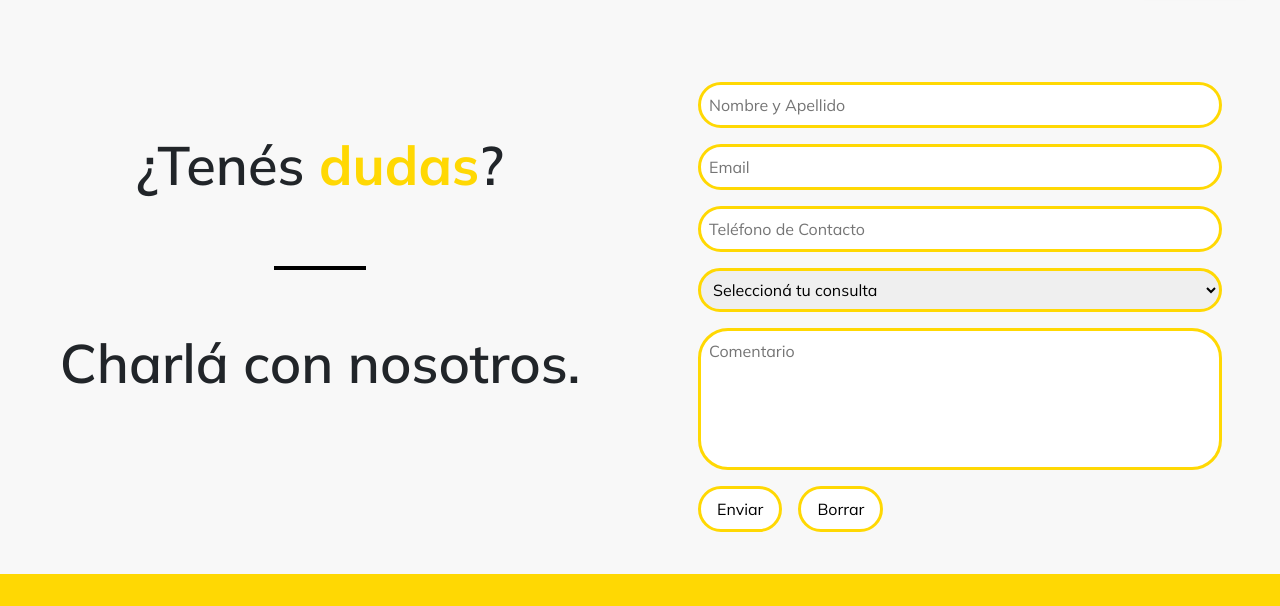
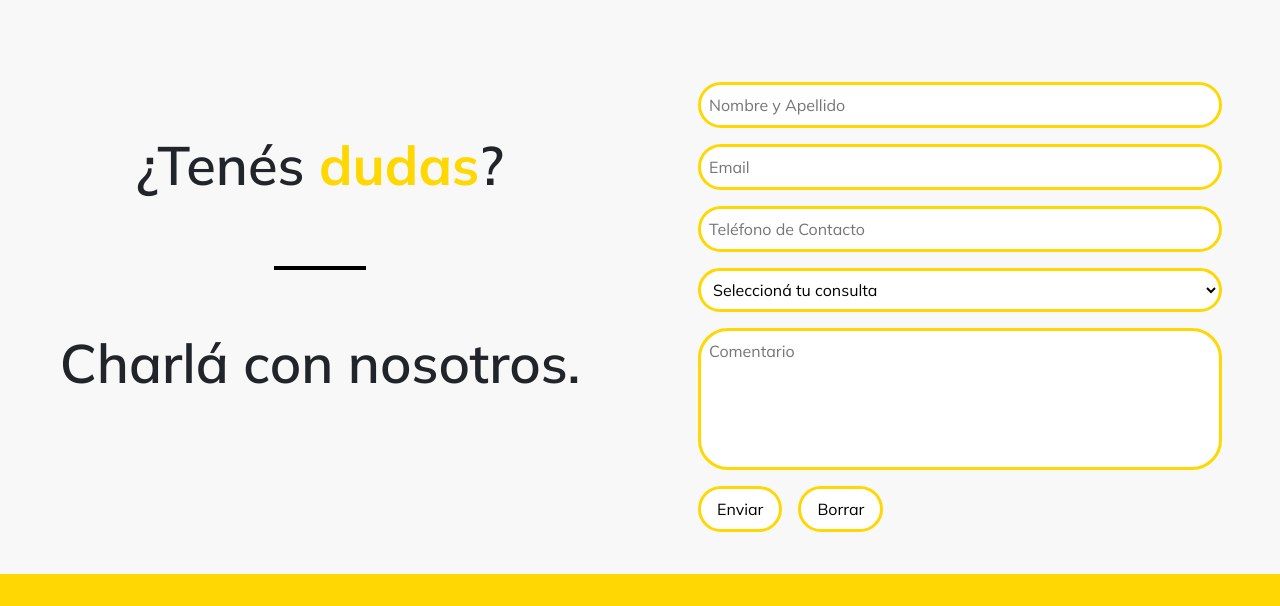
Before and after one commit to yaninasalvay/SASS, a website: page pages/contacto.html in a window 1280 px wide. Shown: the part 76-682 px from the top of the page. Drawn offline with nearby package versions, Linux system fonts and the light colour scheme; files whose address does not match are found by name.

Commit message:
select blck

```diff
--- a/SCSS/secciones/_mainindex.scss
+++ b/SCSS/secciones/_mainindex.scss
@@ -30,6 +30,12 @@ a {
 
 input {
   color: $negro !important;
+  background-color: $blanco;
+}
+
+select {
+  color: #000000;
+  background-color: $blanco;
 }
 
 .gridContainerIndex {
```
Also changed, not shown: CSS/style.css.
